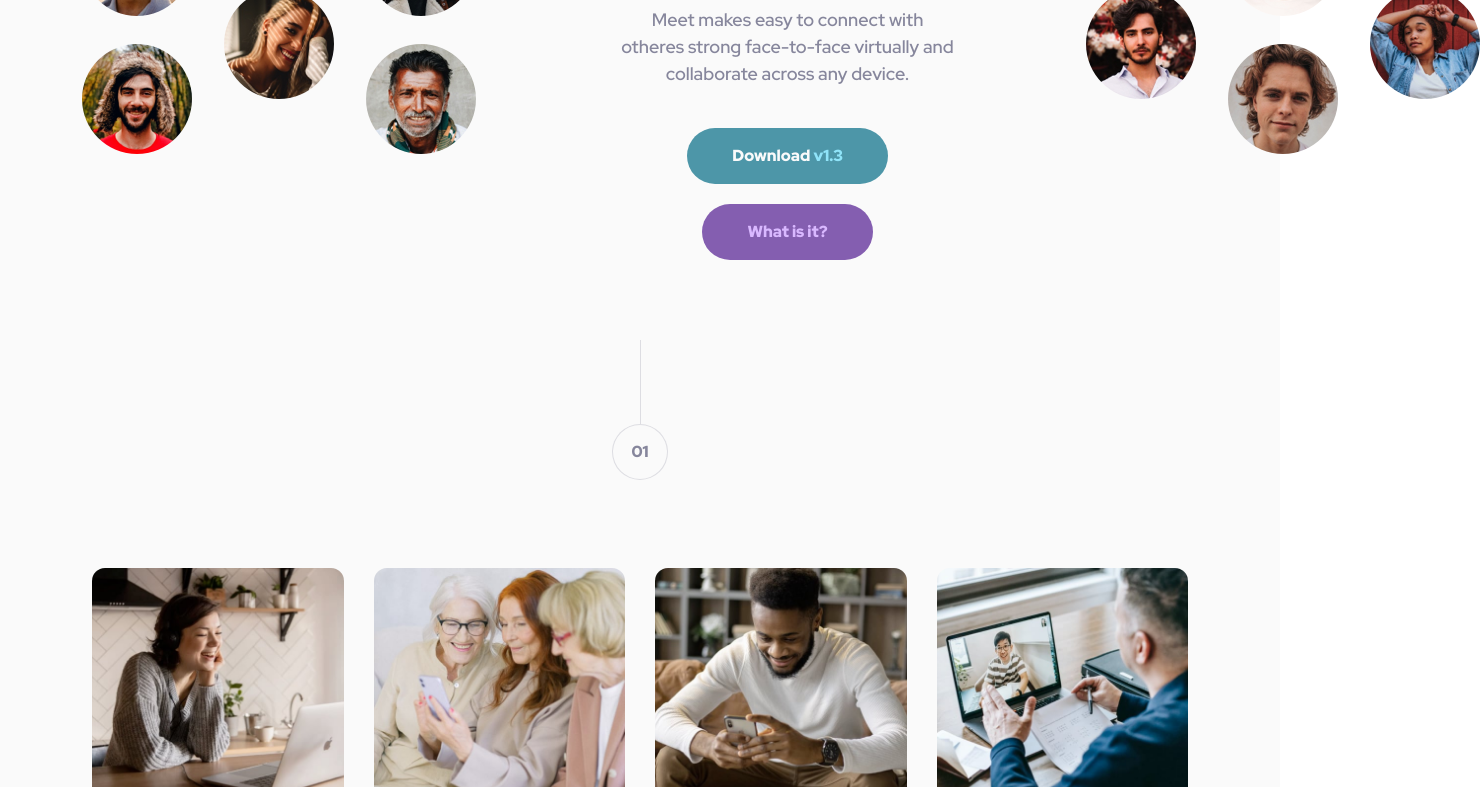
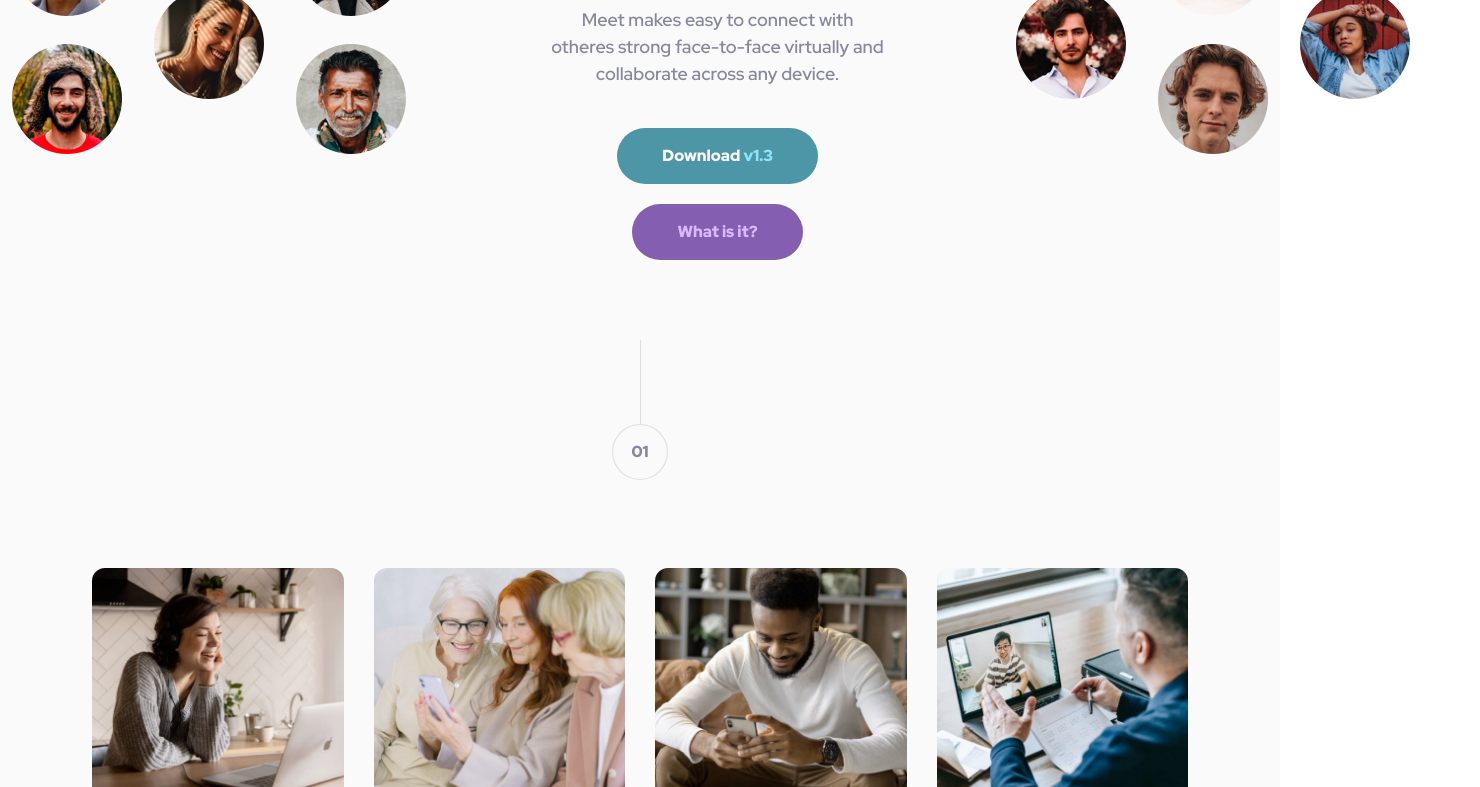
Before and after one commit to Hlm19966/meet-landing-page, a plain HTML site: page index.html in a window 1280 px wide. Shown: the part 313-1100 px from the top of the page, 1480 px wide, since content can reach past the window. Drawn offline with nearby package versions, Linux system fonts and the light colour scheme.

Commit message:
Update style.css

```diff
--- a/style.css
+++ b/style.css
@@ -345,7 +345,7 @@ h3 {
     margin: 0 auto;
 }
 .container {
-
+    max-width: 1290px;
     grid-template-columns: repeat(3 ,492px);
     margin-left: -10px;
     margin: 0 auto;
```
